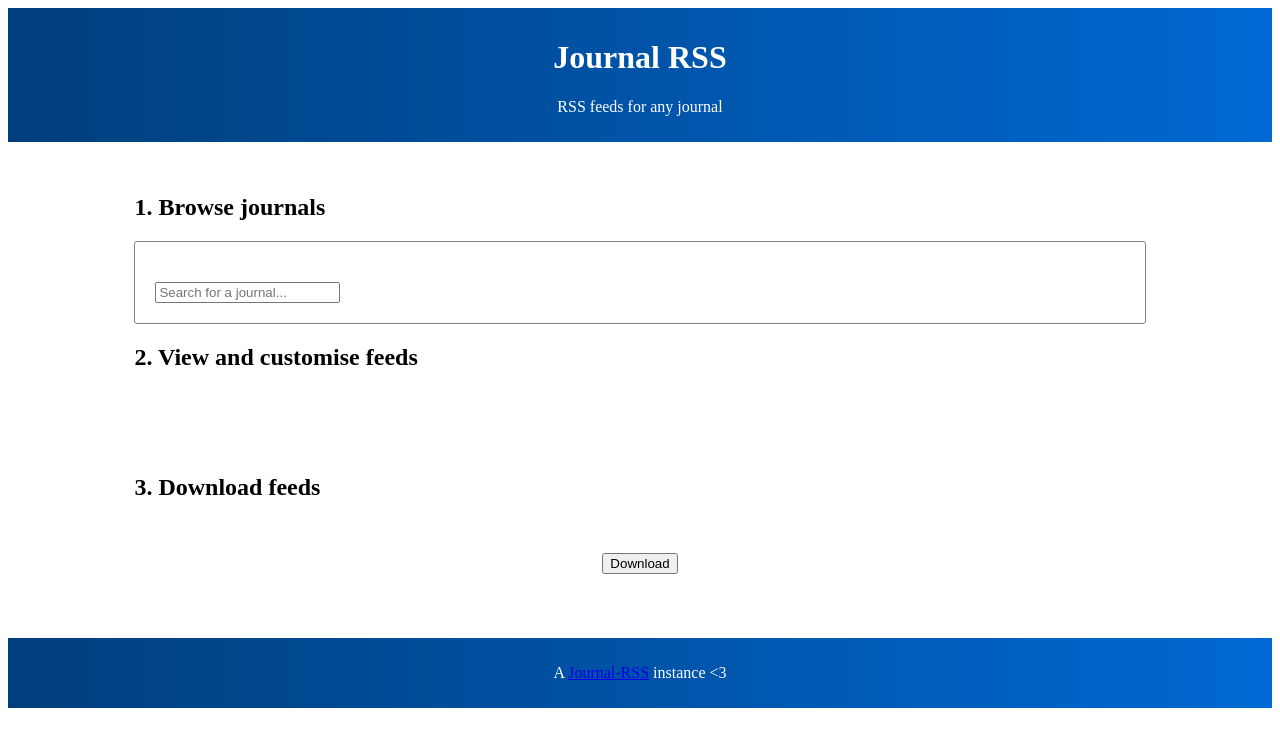
After one commit to sneakers-the-rat/paper-feeds, a FastAPI app: template src/templates/shared/index.html in a window 1280 px wide. The commit adds this page. Shown: the top 747 px of the page. Run offline with FastAPI, Linux system fonts and the light colour scheme; the template is opened without the code that fills it, so the values that code supplies are empty.

Commit message:
CSS and HTML improvements

```diff
--- a/src/journal_rss/app.py
+++ b/src/journal_rss/app.py
@@ -40,7 +40,7 @@ def on_startup():
 
 @app.get('/', response_class=HTMLResponse)
 async def index(request: Request):
-    return templates.TemplateResponse('index.html', {"request": request})
+    return templates.TemplateResponse('shared/index.html', {"request": request})
 
 @app.post('/search')
 async def search(request: Request, search: Annotated[str, Form()]):
--- /dev/null
+++ b/src/static/css/footer.css
@@ -0,0 +1,8 @@
+.footer_section {
+    /* position: fixed; */
+    bottom: 0;
+    padding: 10px;
+    text-align: center;
+    background-image: linear-gradient(to right, rgb(0, 62, 124) , rgb(0, 105, 211));
+    color: white;
+}
--- /dev/null
+++ b/src/static/css/header.css
@@ -0,0 +1,16 @@
+/* Header - Start */
+.header_section {
+    padding: 10px;
+    text-align: center;
+    background-image: linear-gradient(to right, rgb(0, 62, 124) , rgb(0, 105, 211));
+    color: white;
+}
+
+    .header_section .h1 {
+        font-size: 2.5vw;
+    }
+
+    .header_section .p {
+        font-size: 1.8vw;
+    }
+/* Header - End */
--- /dev/null
+++ b/src/static/css/search.css
@@ -0,0 +1,13 @@
+/* ---------- Search ----------- */
+.search-indicator {
+    height: 1em;
+    position: relative;
+    top: -10px;
+    display: inline-block;
+    vertical-align: top;
+}
+
+.feed-search {
+    padding: 20px;
+}
+/* ------------- Search end ------------- */
--- a/src/static/css/style.css
+++ b/src/static/css/style.css
@@ -1,20 +1,23 @@
+@import 'header.css';
+@import 'footer.css';
+@import 'search.css';
+@import 'tables.css';
+
 .container {
     padding: 2em;
+    width: 80%;
+    margin: 0 auto; /* Center the DIV horizontally */
 }
 
-footer {
-    position: fixed;
-    bottom: 0;
-    padding: 1em;
-    margin: auto;
-    width: 100%;
-    text-align: center;
+.body{
+    padding-top: 60px;
+    padding-bottom: 40px;
 }
 
-.search-indicator {
-    height: 1em;
-    position: relative;
-    top: -10px;
-    display: inline-block;
-    vertical-align: top;
+.box {
+    border: 1px solid gray;
+    border-radius: 3px;
+    background: white;
+    background-repeat: repeat-y;
+    padding-top: 20px;
 }
--- /dev/null
+++ b/src/static/css/tables.css
@@ -0,0 +1,27 @@
+/* ------------- Tables ------------- */
+.table {
+    font-family: Arial, Helvetica, sans-serif;
+    border-collapse: collapse;
+    width: 100%;
+    /* display:block; */
+    max-height: 600px;
+  }
+
+  .table td, .table th {
+    border: 1px solid #ddd;
+    padding: 8px;
+  }
+
+  .table tr:nth-child(even){background-color: #f2f2f2;}
+
+  .table tr:hover {background-color: #ddd;}
+
+  .table th {
+    padding-top: 12px;
+    padding-bottom: 12px;
+    text-align: left;
+    background-color: rgb(0, 105, 211);
+    color: white;
+  }
+
+  /* ------------- Tables end ------------- */
--- /dev/null
+++ b/src/templates/includes/footer-js.html
@@ -0,0 +1,2 @@
+<!-- HTMX -->
+<script src="/static/js/htmx.min.js?v=1.9.10"></script>
--- /dev/null
+++ b/src/templates/includes/footer.html
@@ -0,0 +1,5 @@
+<footer class="footer_section">
+    <p class="source">
+        A <a href="https://github.com/sneakers-the-rat/journal-rss" target="_blank">Journal-RSS</a> instance <3
+    </p>
+</footer>
--- /dev/null
+++ b/src/templates/includes/head.html
@@ -0,0 +1,12 @@
+<head>
+	<meta charset="utf-8">
+	<meta name="viewport" content="width=device-width, initial-scale=1, shrink-to-fit=no">
+	<meta http-equiv="x-ua-compatible" content="ie=edge">
+	<meta name="description" content="Cool Journal RSS creator"/>
+	<meta name="author" content="shail" />
+	<meta name="keywords" content="" />
+	<title>Journal RSS</title>
+	<!-- <link rel="shortcut icon" href=""> -->
+	<!-- custom - css include -->
+	<link rel="stylesheet" type="text/css" href="/static/css/style.css">
+</head>
--- /dev/null
+++ b/src/templates/includes/header.html
@@ -0,0 +1,4 @@
+<header class="header_section">
+    <h1>Journal RSS</h1>
+    <p class="subtitle">RSS feeds for any journal</p>
+</header>
--- a/src/templates/index.html
+++ b/src/templates/includes/section-search.html
@@ -1,11 +1,3 @@
-{% extends "shared/_layout.html" %}
-{% block main_content %}
-
-<header>
-<h1>journal-rss</h1>
-<p class="subtitle">RSS feeds for any journal <3</p>
-</header>
-
 <div class="feed-container">
     <div class="feed-search">
         <input
@@ -24,8 +16,5 @@
     </div>
 
     <div class="feed-list" id="search-results">
-
     </div>
 </div>
-
-{% endblock %}
--- /dev/null
+++ b/src/templates/partials/test-button.html
@@ -0,0 +1,7 @@
+<button hx-post="/clicked"
+    hx-trigger="click"
+    hx-target="#parent-div"
+    hx-swap="outerHTML"
+    >
+    Download
+</button>
--- /dev/null
+++ b/src/templates/shared/index.html
@@ -0,0 +1,29 @@
+<!DOCTYPE html>
+<html lang="en">
+    {% include "includes/head.html" %}
+    <body>
+        {% include "includes/header.html" %}
+        <div class="container">
+            <div class="main">
+                <h2>1. Browse journals</h2>
+                <div class="box">
+                    {% include "includes/section-search.html" %}
+                </div>
+
+                <h2>2. View and customise feeds</h2>
+                <div class="container">
+                    <!-- Table for viewing selections -->
+                </div>
+
+                <h2>3. Download feeds</h2>
+                <div class="container">
+                    <center>
+                        {% include "partials/test-button.html" %}
+                    </center>
+                </div>
+            </div>
+        </div>
+        {% include "includes/footer.html" %}
+        {% include "includes/footer-js.html" %}
+    </body>
+</html>
```
Also changed, not shown: src/templates/shared/_layout.html (deleted, +0 -29 lines), db.sqlite (added).
